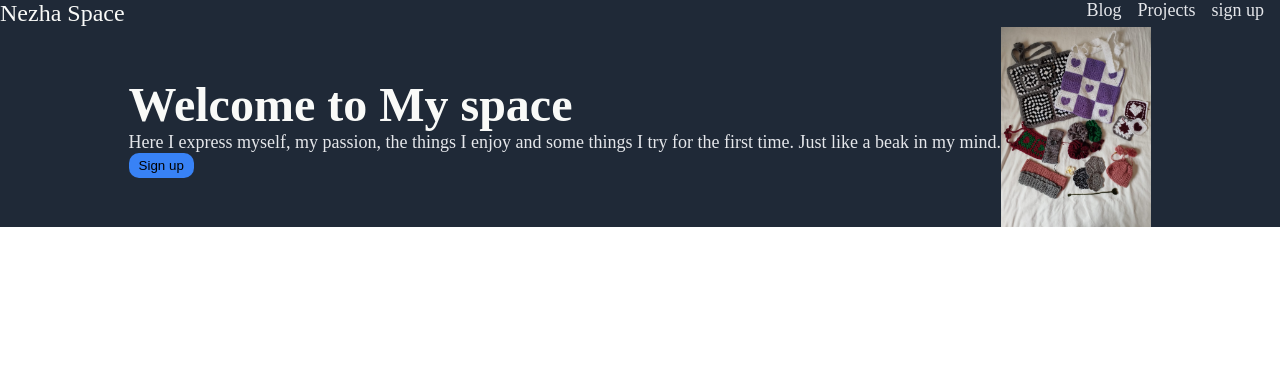
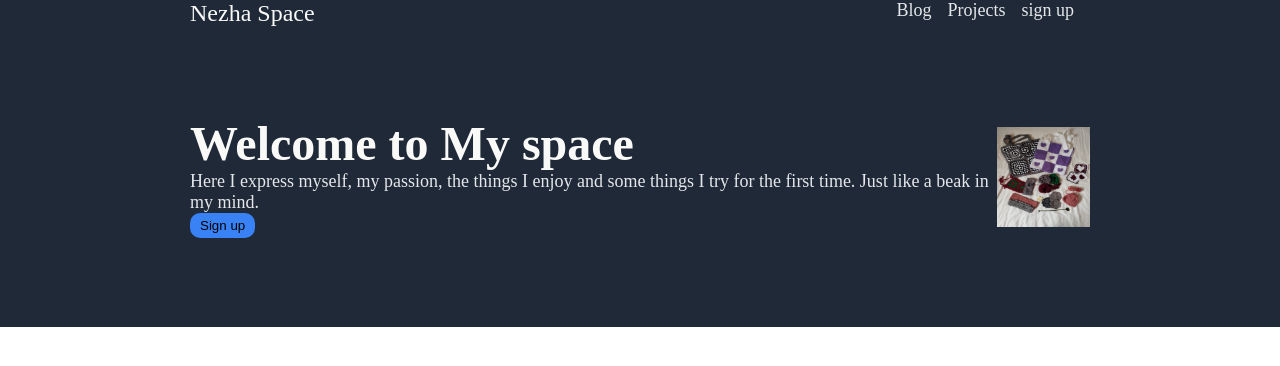
Before and after one commit to nezhanour/blog, a plain HTML site: page index.html in a window 1280 px wide. Drawn offline with Linux system fonts and the light colour scheme.

Commit message:
center the nav-bar and the information section

```diff
--- a/style.css
+++ b/style.css
@@ -4,11 +4,18 @@
     padding: 0;
 }
 .head-container{
+    /* border: 4px solid red; */
     background-color: #1F2937;
+    display: flex;
+    flex-direction: column;
+    align-items: center;
 }
 .nav{
+    width: 900px;
+    /* border: 4px solid blue; */
     display: flex;
     justify-content: space-between;
+
 }
 nav a{
     text-decoration: none;
@@ -28,13 +35,15 @@ nav .logo{
 img{
     /* flex: 1;
     min-width: 0;
-    min-height: 0;*/
-    max-height: 200px;
-    max-width: 200px;
+    min-height: 0; */
+    width: 100px;
+    height: 100px;
 }
 .information{
+    width: 900px;
+    height: 300px;
+    /* border: 4px solid green; */
     display: flex;
-    justify-content: center;
     align-items: center;
 }
 div .welcome{
```
